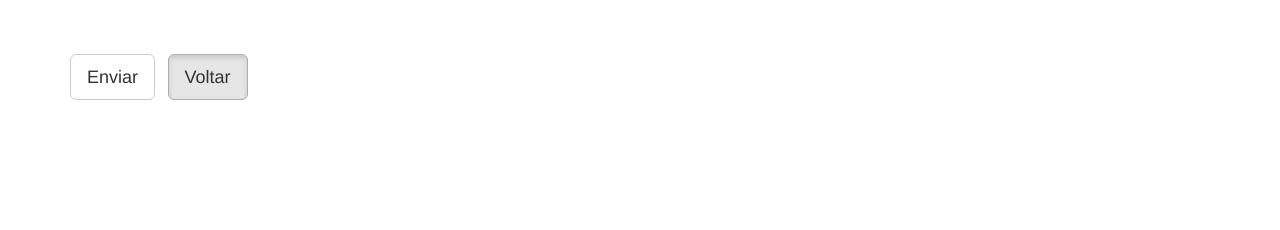
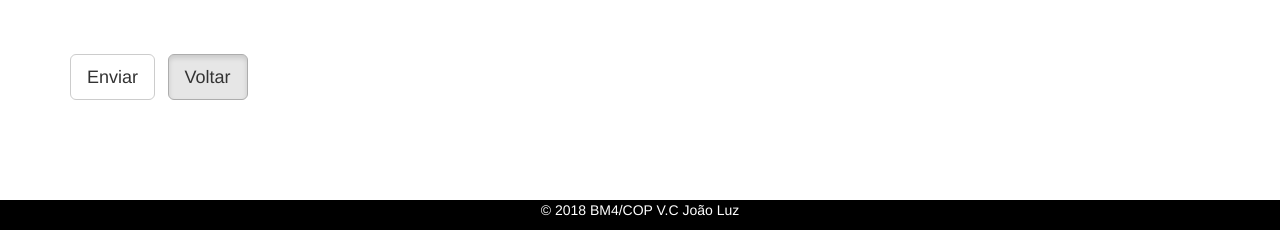
Before and after one commit to cop-bm4/controle-estoque-php, a PHP site: page /cadastronovo.php in a window 1280 px wide. Shown: the part 570-800 px from the top of the page. Run offline with PHP 8.4, Linux system fonts and the light colour scheme; some libraries are stand-ins or nearby versions.

Commit message:
footer em todas asp aginas

```diff
--- a/cadastronovo.php
+++ b/cadastronovo.php
@@ -14,6 +14,17 @@
   <script src="https://ajax.googleapis.com/ajax/libs/jquery/3.2.1/jquery.min.js"></script>
   <script src="https://maxcdn.bootstrapcdn.com/bootstrap/3.3.7/js/bootstrap.min.js"></script>
 
+<style>
+.footer {
+   position: fixed;
+   left: 0;
+   bottom: 0;
+   width: 100%;
+   background-color: black;
+   color: white;
+   text-align: center;
+}
+</style>
 </head>
 <body>
 
@@ -239,5 +250,8 @@
 })();
 </script>
 
+<div class="footer">
+  <p>© 2018 BM4/COP   V.C João Luz </p>
+</div>
 </body>
 </html>
```
Also changed, not shown: cadastro-material.php (+14 -1 lines), login.html (+20 -0 lines), view.php (+15 -1 lines).
